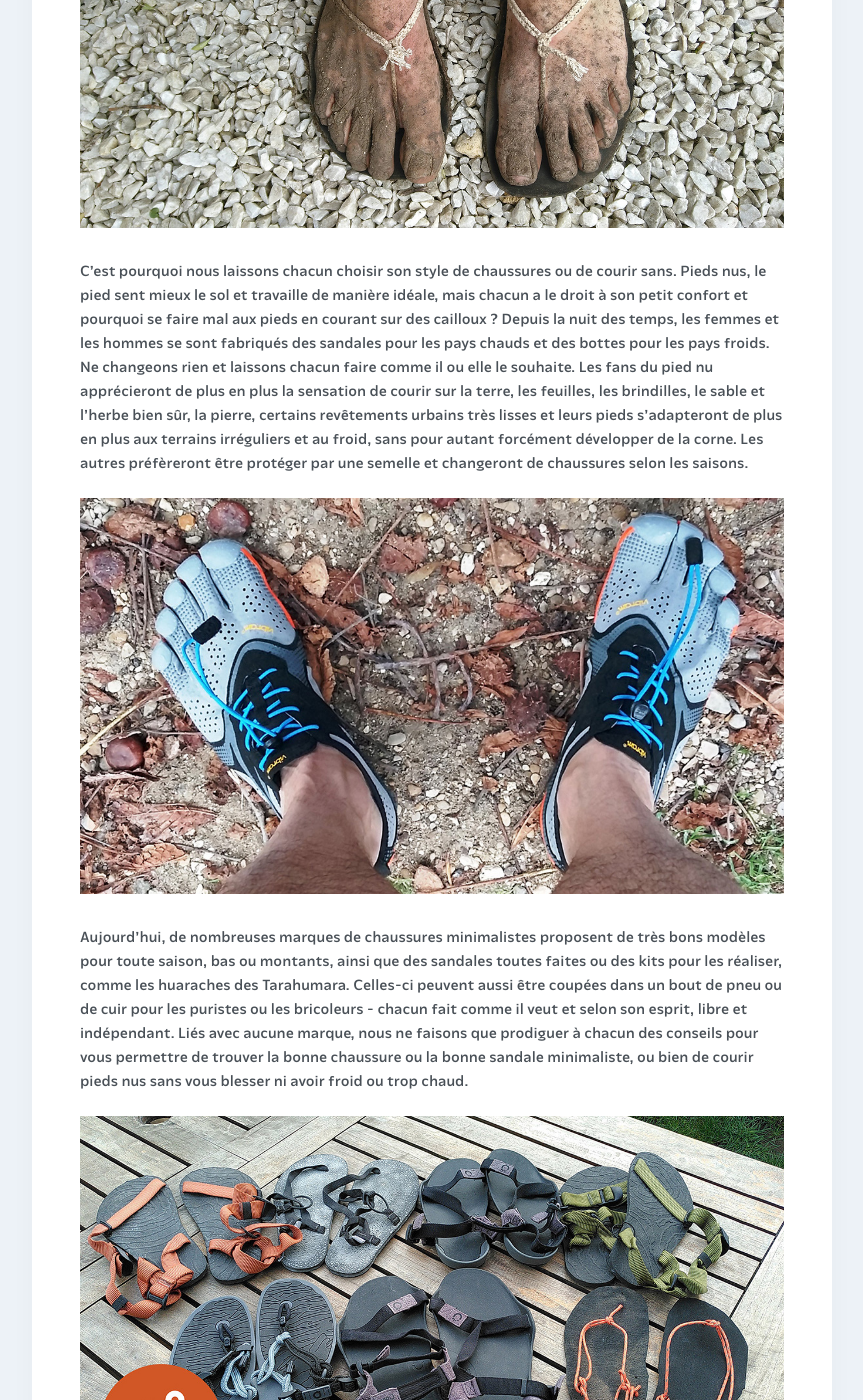
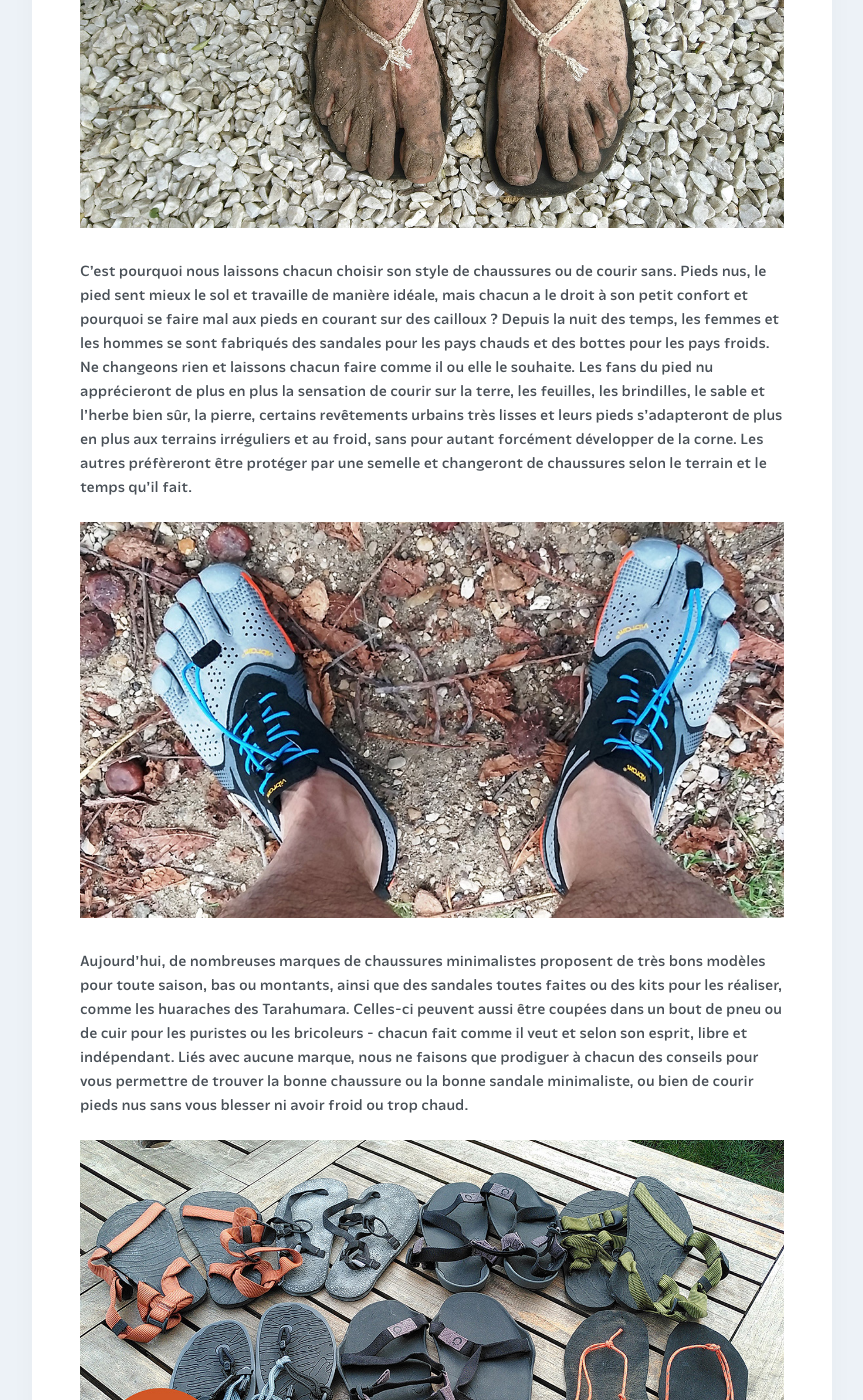
Before and after one commit to courirpaleo/courirpaleo.github.io, a Jekyll site: the page built from _pages-secondary/foulee-naturelle.md, in a window 1280 px wide and 1400 px high, scrolled down 3388 px. Shown: the whole window, without its empty margins (208-1071 px from the left). Built offline with Jekyll 4.4.1, drawn with Linux system fonts in a browser that asks for light colours; some web fonts are replaced; some of the changed text lies outside the part shown.

Commit message:
Update foulee-naturelle.md

```diff
--- a/_pages-secondary/foulee-naturelle.md
+++ b/_pages-secondary/foulee-naturelle.md
@@ -35,7 +35,7 @@
 
 ![Courir Paleo](/assets/images/CourirPaleo_course_IdF_sandales_pierres_1200px.jpg)
 
-C'est pourquoi nous laissons chacun choisir son style de chaussures ou de courir sans. Pieds nus, le pied sent mieux le sol et travaille de manière idéale, mais chacun a le droit à son petit confort et pourquoi se faire mal aux pieds en courant sur des cailloux&nbsp;? Depuis la nuit des temps, les femmes et les hommes se sont fabriqués des sandales pour les pays chauds et des bottes pour les pays froids. Ne changeons rien et laissons chacun faire comme il ou elle le souhaite. Les fans du pied nu apprécieront de plus en plus la sensation de courir sur la terre, les feuilles, les brindilles, le sable et l'herbe bien sûr, la pierre, certains revêtements urbains très lisses et leurs pieds s'adapteront de plus en plus aux terrains irréguliers et au froid, sans pour autant forcément développer de la corne. Les autres préfèreront être protéger par une semelle et changeront de chaussures selon les saisons.
+C'est pourquoi nous laissons chacun choisir son style de chaussures ou de courir sans. Pieds nus, le pied sent mieux le sol et travaille de manière idéale, mais chacun a le droit à son petit confort et pourquoi se faire mal aux pieds en courant sur des cailloux&nbsp;? Depuis la nuit des temps, les femmes et les hommes se sont fabriqués des sandales pour les pays chauds et des bottes pour les pays froids. Ne changeons rien et laissons chacun faire comme il ou elle le souhaite. Les fans du pied nu apprécieront de plus en plus la sensation de courir sur la terre, les feuilles, les brindilles, le sable et l'herbe bien sûr, la pierre, certains revêtements urbains très lisses et leurs pieds s'adapteront de plus en plus aux terrains irréguliers et au froid, sans pour autant forcément développer de la corne. Les autres préfèreront être protéger par une semelle et changeront de chaussures selon le terrain et le temps qu'il fait.
 
 ![Courir Paleo](/assets/images/CourirPaleo_Vincennes_VFF_1080px.jpg)
 
```
Also changed, not shown: other parts of _pages-secondary/foulee-naturelle.md (+1 -1 lines).
